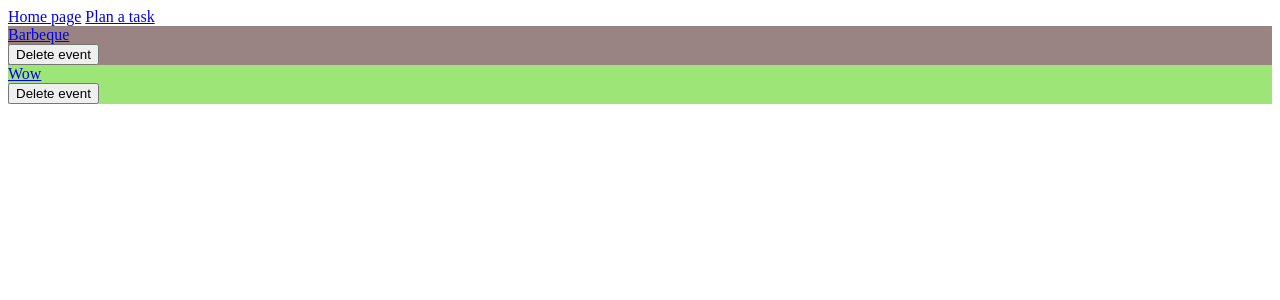
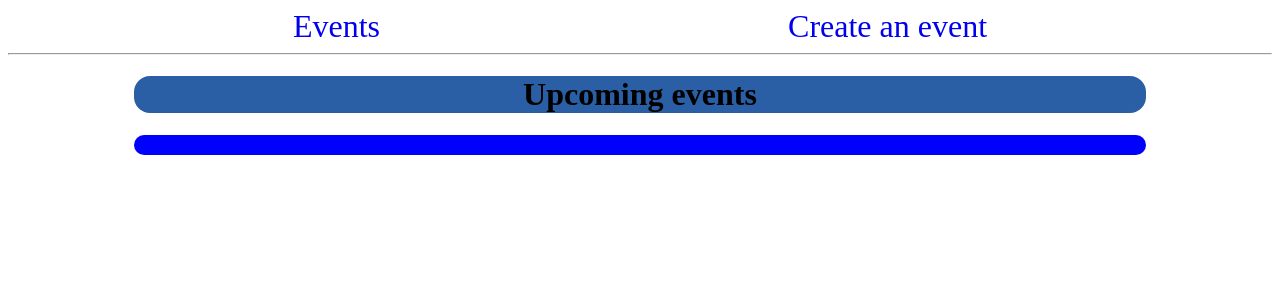
Before and after one commit to Grilo16/week03_day4_event_web_app_lab, a Flask app: page / in a window 1280 px wide. Shown: the top 300 px of the page. Run offline with Flask 2, Linux system fonts and the light colour scheme.

Commit message:
done some css to it

```diff
--- a/controllers/controller.py
+++ b/controllers/controller.py
@@ -9,7 +9,7 @@
 
 @app.route("/")
 def home():
-    return render_template("index.html", events = event_list)
+    return render_template("index.html", events = event_list, page_title = "Event planner", page_header = "Upcoming events")
 
 
 @app.route("/planner", methods=["GET", "POST"])
@@ -27,12 +27,12 @@
         event_list.append(event)
         return redirect("/")
 
-    return render_template("planner.html")
+    return render_template("planner.html", page_header="New Event")
 
 @app.route("/event/<int:index>")
 def event_info(index):
     event = event_list[index]
-    return render_template("event_info.html", event = event)
+    return render_template("event_info.html", event = event, page_header="Event Details")
 
 
 @app.route("/event/delete/<int:index>")
--- a/static/style.css
+++ b/static/style.css
@@ -1,6 +1,89 @@
+h1{
+    border-radius: 16px;
+    text-align: center;
+    margin-left: 10%;
+    width: 80%;
+    background-color: rgb(42, 95, 165);
+}
+
+nav{
+    text-align: center;
+}
+
+nav>a{
+    text-decoration: none;
+    margin: 200px;
+    font-size: xx-large;
+    padding:2px;
+}
+
+.all-events{
+    margin-left:10%;
+    width:80%;
+}
+
+.display-events{
+    padding:1%;
+    background-color: blue;
+    display: grid;
+    grid-area: auto;
+    gap: 5px;
+    border-radius: 16px;
+    grid-template-columns: repeat(4, 1fr)
+}
+
 .repeating-events{
+    border-radius: 16px;
+    padding:2%;
+    text-align: center;
     background-color: rgb(158, 229, 120);
 }
 .not-repeating-events{
+    border-radius: 16px;
+    text-align: center;
+    padding:2%;
     background-color: rgb(154, 131, 131);
 }
+
+.buttons{
+    display: flex;
+    justify-content: space-around;
+}
+
+#view-button{
+    padding: 5%;
+    border-radius: 8px;
+}
+
+#delete-button{
+    padding: 5%;
+    border-radius: 8px;
+    background-color: brown;
+}
+
+
+/* Style for event_info */
+
+.event-info-section{
+    text-align: center;
+    padding-top:1%;
+    padding-bottom:1%;
+    background-color: cornflowerblue;
+    width: 80%;
+    margin-left:10%;
+    border-radius: 8px;
+}
+
+/* Styling planner.html */
+.create-event-section{
+    text-align: center;
+    width: 80%;
+    margin-left:10%;
+    border-radius: 16px;
+    padding:1%;
+    background-color: rgb(130, 80, 255) ;
+}
+
+.input-label{
+    margin-top:1%
+}
--- a/templates/header_template.html
+++ b/templates/header_template.html
@@ -5,14 +5,15 @@
     <meta charset="UTF-8">
     <meta http-equiv="X-UA-Compatible" content="IE=edge">
     <meta name="viewport" content="width=device-width, initial-scale=1.0">
-    <title>Document</title>
+    <title>{{page_title}}</title>
 </head>
-
 <body>
-<nav>
-    <a href="/">Home page</a>
-    <a href="/planner">Plan a task</a>
-</nav>
+    <nav>
+        <a href="/">Events</a>
+        <a href="/planner">Create an event</a>
+    </nav>
+    <hr>
+    <h1>{{page_header}}</h1>
 {% block page_template %}
 
 {% endblock %}
--- a/templates/index.html
+++ b/templates/index.html
@@ -2,23 +2,39 @@
 
 {% block page_template %}
 
+<section class="all-events">
+
+
+    <div class="display-events">
         {% for event in events %}
         {% if event.repeat %}
     <div class="repeating-events">
+        <p>recurring event</p>
+        <hr>
         {% endif %}
         {% if not event.repeat %}
         <div class="not-repeating-events">
+            <p>standalone event</p>
+            <hr>
             {% endif %}
-
-    <a href="/event/{{events.index(event)}}">
+            <h2>
                 {{event.name}}
-    </a>
-    <form action="/event/delete/{{events.index(event)}}" class="delete-event">
-            <input type="submit" value="Delete event">
+            </h2>
+            <h3>on</h3>
+           <h3>
+               {{event.date}}
+           </h3>
+            <div class="buttons">
+                <form action="/event/{{events.index(event)}}">
+                    <input type="submit" id="view-button" value="View Event">
                 </form>
-
-
+                <form action="/event/delete/{{events.index(event)}}">
+                    <input type="submit" id="delete-button" value="Delete Event">
+                </form>
+            </div>
         </div>
 
         {% endfor %}
+    </div>
+</section>
     {% endblock %}
```
Also changed, not shown: templates/event_info.html (+17 -7 lines), templates/planner.html (+26 -4 lines). Lines whose indentation alone changed are shown as unchanged.
